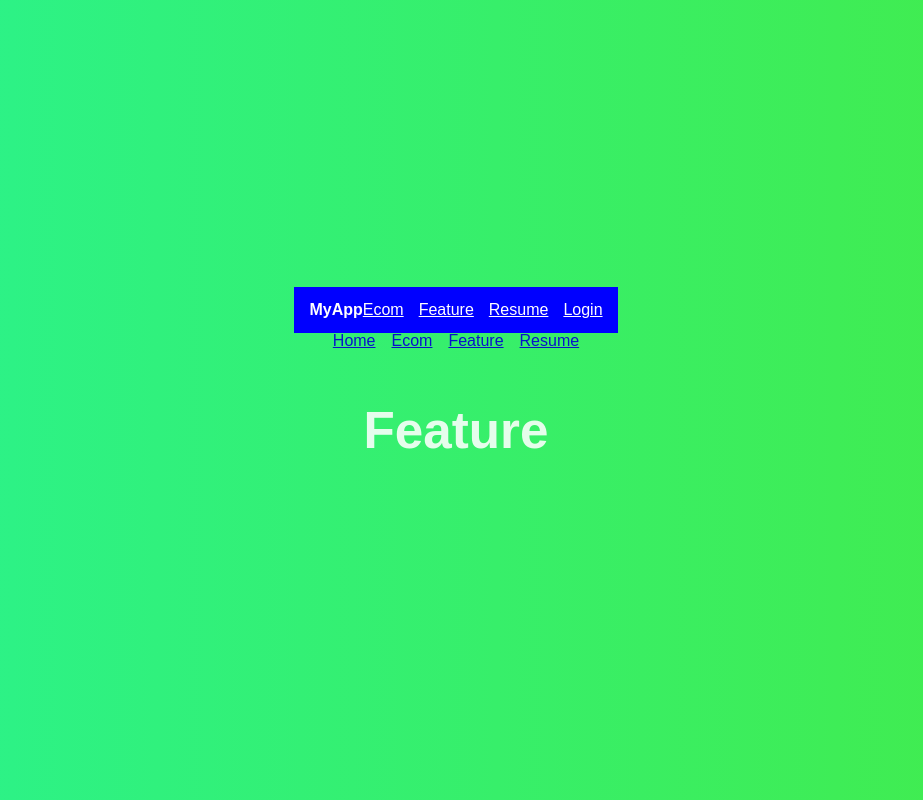
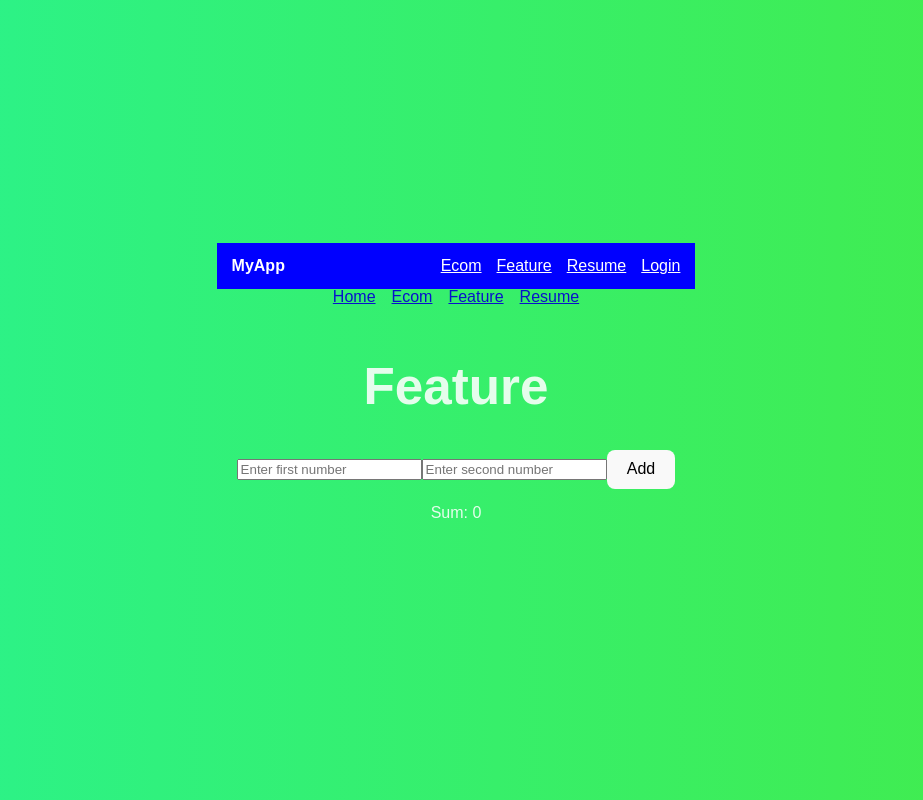
Before and after one commit to Eve9612/jsresume, a React (Vite) app: page /jsresume/Feature in a window 1280 px wide. Shown: the whole page, without its empty margins (184-1107 px from the left). Built offline with nearby package versions, Linux system fonts and the light colour scheme.

Commit message:
Fix the e.target

```diff
--- a/src/Pages/Feature/Feature.tsx
+++ b/src/Pages/Feature/Feature.tsx
@@ -1,5 +1,42 @@
-function Feature(){
-    return <h1>Feature</h1>
+import { useState } from 'react';
+
+function Feature() {
+    // Step 2: State for inputs and result
+    const [num1, setNum1] = useState<number>();
+    const [num2, setNum2] = useState<number>();
+    const [sum, setSum] = useState<number>(0);
+
+    // Step 3: Function to add numbers
+    function addNumbers(){
+        const total = Number(num1) + Number(num2); // convert to numbers
+        setSum(total); // store the result
+    };
+
+    return (
+        <div>
+            <h1>Feature</h1>
+
+            {/* Step 4: Input fields */}
+            <input
+                type="number"
+                value={num1}
+                onChange={(e) => setNum1(Number(e.target.value))}
+                placeholder="Enter first number"
+            />
+            <input
+                type="number"
+                value={num2}
+                onChange={(e) => setNum2(Number(e.target.value))}
+                placeholder="Enter second number"
+            />
+
+            {/* Button to trigger addition */}
+            <button onClick={addNumbers}>Add</button>
+
+            {/* Display the result */}
+            {sum !== null && <p>Sum: {sum}</p>}
+        </div>
+    );
 }
 
 export default Feature;
```
